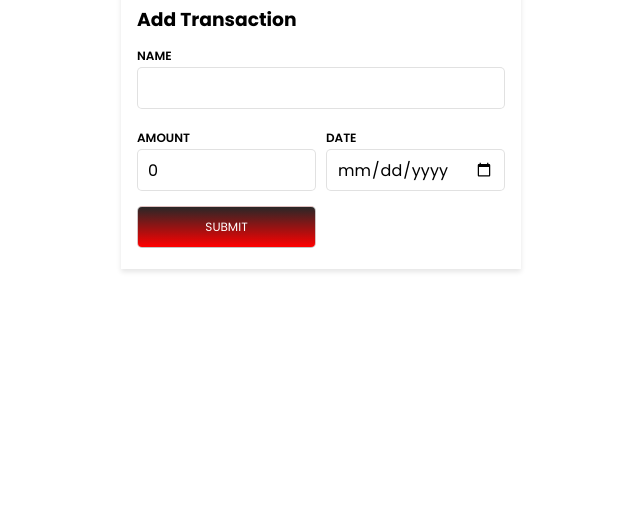
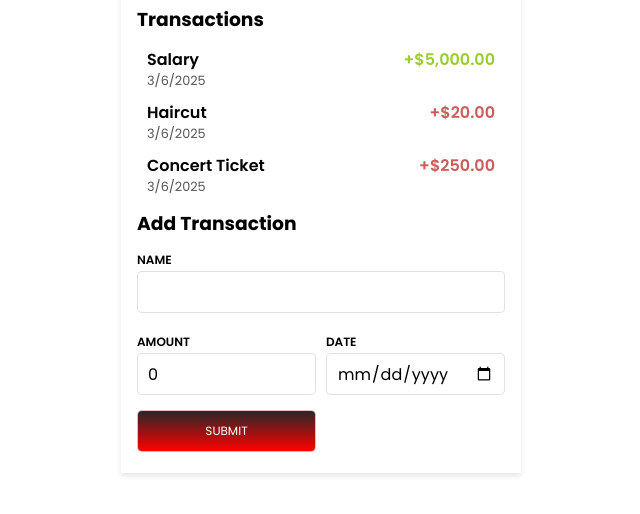
Before and after one commit to Almadhi07/Expense-Tracker-App, a plain HTML site: page index.html in a window 1280 px wide. Shown: the part 288-802 px from the top of the page, without its empty margins (319-959 px from the left). Drawn offline with Linux system fonts and the light colour scheme.

Commit message:
Added the transaction history, and some JavaScript functionality with some CSS.

```diff
--- a/app.js
+++ b/app.js
@@ -0,0 +1,72 @@
+const transactions = [
+   {
+    id: 1,
+    name: 'salary',
+    amount: 5000,
+    date: new Date(),
+    type: 'income'
+    },
+
+    {
+    id: 2,
+    name: 'haircut',
+    amount: 20,
+    date: new Date(),
+    type: 'expense'
+    },
+
+    {
+    id: 3,
+    name: 'concert ticket',
+    amount: 250,
+    date: new Date(),
+    type: 'expense'
+    },
+];
+
+const formatter = new Intl.NumberFormat('en-US', {
+    style: 'currency',
+    currency: 'USD',
+    signDisplay: 'always',
+});
+
+const list = document.getElementById("transactionList");
+const status = document.getElementById("status");
+
+
+function renderList(){
+list.innerHTML = "";
+
+if(transactions.length === 0) {
+    status.textContent = 'No transactions.'
+    return;
+}
+
+transactions.forEach(({id, name, amount, date, type}) => {
+    const li = document.createElement("li");
+
+    li.innerHTML = `
+    <div class = "name">
+         <h4>${name}</h4>
+         <p>${new Date(date).toLocaleDateString()}</p>
+    </div>
+
+    <div class = "amount ${type}">
+        <span>${formatter.format(amount)}</span>
+    </div>
+    <div class = "action">
+        <svg xmlns="http://www.w3.org/2000/svg" fill="none" viewBox="0 0 24 24" stroke-width="1.5" stroke="currentColor" class="size-6" onclick="deleteTransaction(${id})">
+        <path stroke-linecap="round" stroke-linejoin="round" d="m14.74 9-.346 9m-4.788 0L9.26 9m9.968-3.21c.342.052.682.107 1.022.166m-1.022-.165L18.16 19.673a2.25 2.25 0 0 1-2.244 2.077H8.084a2.25 2.25 0 0 1-2.244-2.077L4.772 5.79m14.456 0a48.108 48.108 0 0 0-3.478-.397m-12 .562c.34-.059.68-.114 1.022-.165m0 0a48.11 48.11 0 0 1 3.478-.397m7.5 0v-.916c0-1.18-.91-2.164-2.09-2.201a51.964 51.964 0 0 0-3.32 0c-1.18.037-2.09 1.022-2.09 2.201v.916m7.5 0a48.667 48.667 0 0 0-7.5 0" />
+        </svg>
+
+    </div>
+    `;
+list.appendChild(li);
+});
+}
+
+renderList();
+
+function deleteTransaction(id){
+    alert('delete item');
+}
--- a/index.html
+++ b/index.html
@@ -22,8 +22,13 @@
                 <h5>Expense</h5>
                 <span id="expense">$0.00</span>
             </div>
+        </header>
+        <section>
+            <h3>Transactions</h3>
+            <ul id="transactionList"></ul>
+            <div id="status"></div>
 
-        </header>
+        </section>
         <section>
             <h3>Add Transaction</h3>
             <form id="transactionForm">
--- a/style.css
+++ b/style.css
@@ -21,7 +21,7 @@ H1{
 
 }
 
-h3, header{
+h3, header, ul{
     margin-bottom: 0.5rem;
 }
 
@@ -87,6 +87,7 @@ color: #fff;
 font-size: 0.75rem;
 text-transform: uppercase;
 font-weight: 600px;
+cursor: pointer;
 }
 
 form label{
@@ -103,3 +104,77 @@ form div:first-child{
 form div:nth-child(n + 2) {
     flex-basis: calc(50% - 5px);
 }
+
+ul {
+    list-style-type: none;
+}
+
+ul li{
+    display: flex;
+    justify-content: space-between;
+    align-items: flex-start;
+    padding: 5px 10px;
+    position: relative;
+}
+
+ul li:hover {
+    background: rgba(0, 0, 0,0.1);
+}
+
+.name{
+    flex: 1;
+}
+
+.name h4{
+    font-size: 1rem;
+    font-weight: 600;
+    text-transform: capitalize;
+}
+.name p{
+    font-size: 0.8rem;
+    color: #555;
+}
+
+.amount{
+    font-weight: 600;
+}
+
+.amount.income{
+    color: yellowgreen;
+}
+
+.amount.expense{
+    color: indianred;
+
+}
+
+.action{
+    position: absolute;
+    top: 0;
+    right: 0;
+    background-color: #f00;
+    color: #fff;
+    height: 100%;
+    width: 50px;
+    display: grid;
+    place-items: center;
+    transform: scaleX(0);
+    transform-origin: right;
+    transition: all 300ms;
+
+}
+
+ul li:hover .action{
+    transform: scaleX(1);
+}
+
+.action svg {
+    width: 36px;
+    height: 36px;
+    cursor: pointer;
+}
+
+#status {
+    text-align: center;
+    margin-bottom: 0.5rem;
+}
```
